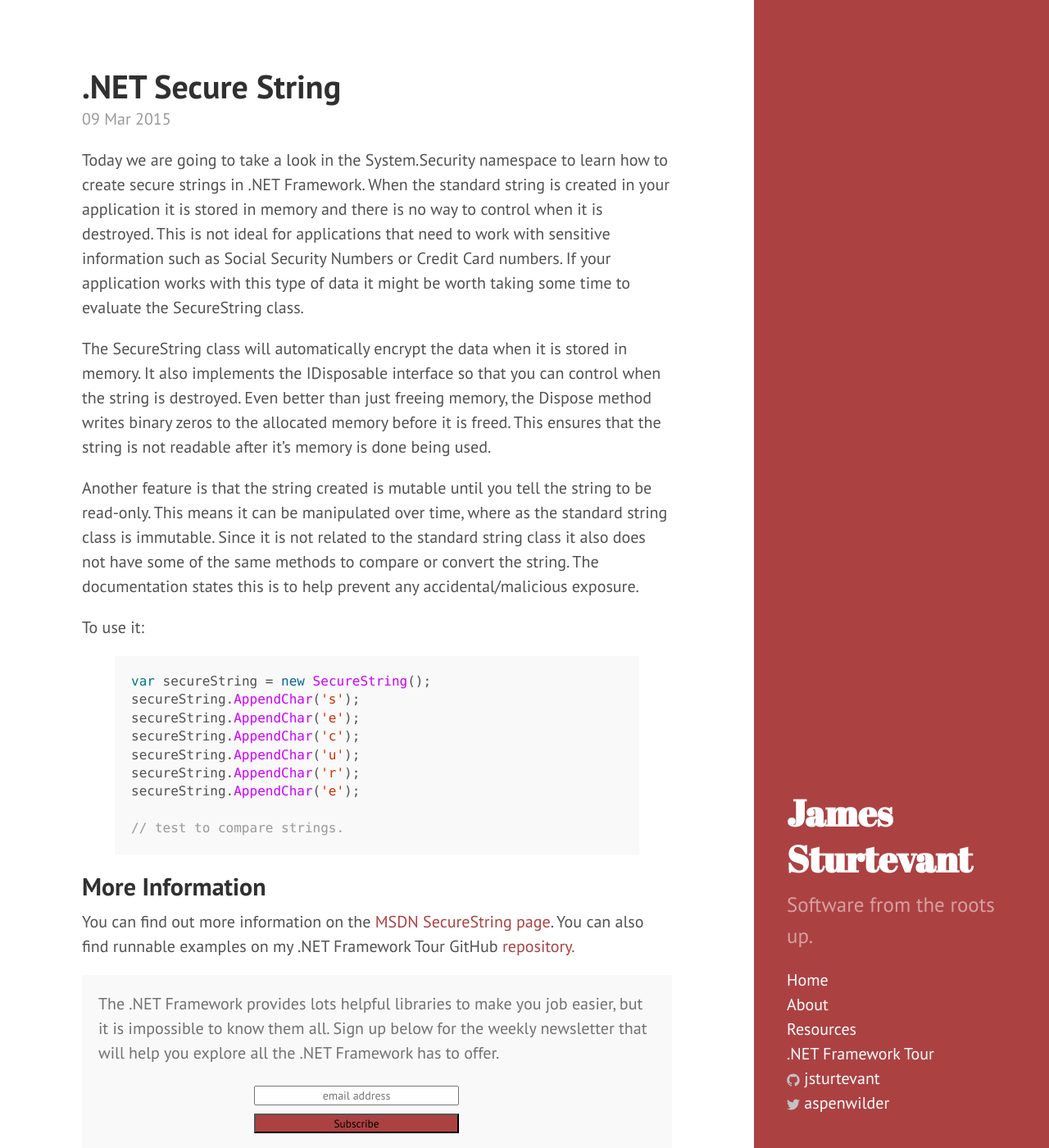
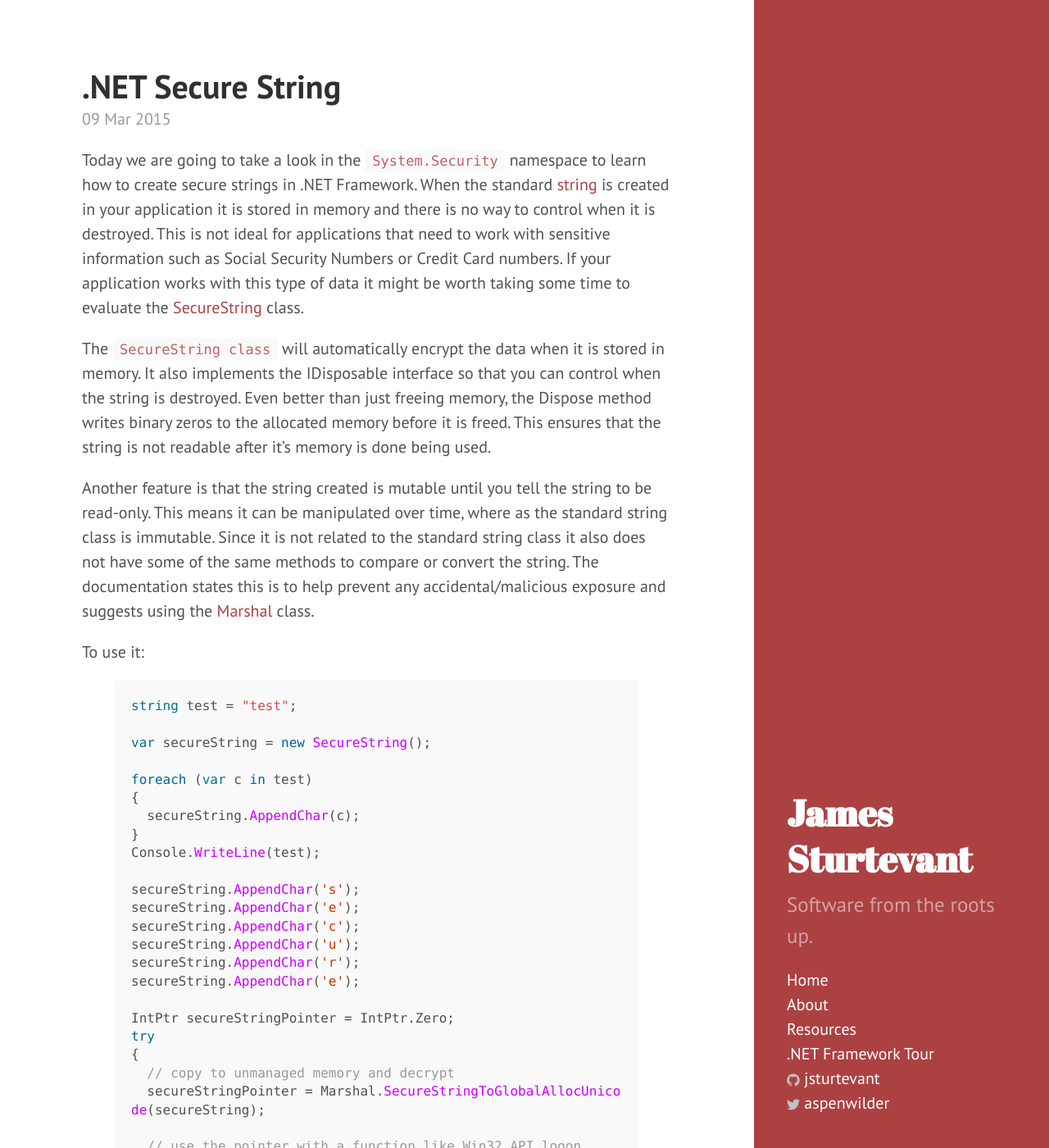
Before and after one commit to jsturtevant/jsturtevant.github.io, a Jekyll site: the page built from _posts/2015-03-09-net-secure-string.markdown, in a window 1280 px wide and 1400 px high. Shown: the whole window at 82% size. Built offline with Jekyll 4.4.1, drawn with Linux system fonts in a browser that asks for light colours; Markdown is read by kramdown in place of the engine named in the settings; comment, search, counter and statistics services are not loaded; some of the changed text lies outside the part shown.

Commit message:
final draft

````diff
--- a/_posts/2015-03-09-net-secure-string.markdown
+++ b/_posts/2015-03-09-net-secure-string.markdown
@@ -8,16 +8,25 @@ categories:
 ---
 
 
-Today we are going to take a look in the System.Security namespace to learn how to create secure strings in .NET Framework.  When the standard string is created in your application it is stored in memory and there is no way to control when it is destroyed.  This is not ideal for applications that need to work with sensitive information such as Social Security Numbers or Credit Card numbers.  If your application works with this type of data it might be worth taking some time to evaluate the SecureString class.
+Today we are going to take a look in the ```System.Security``` namespace to learn how to create secure strings in .NET Framework.  When the standard [string](https://msdn.microsoft.com/en-us/library/362314fe.aspx) is created in your application it is stored in memory and there is no way to control when it is destroyed.  This is not ideal for applications that need to work with sensitive information such as Social Security Numbers or Credit Card numbers.  If your application works with this type of data it might be worth taking some time to evaluate the [SecureString](https://msdn.microsoft.com/en-us/library/system.security.securestring(v=vs.110).aspx) class.
 
-The SecureString class will automatically encrypt the data when it is stored in memory.   It also implements the IDisposable interface so that you can control when the string is destroyed.  Even better than just freeing memory, the Dispose method writes binary zeros to the allocated memory before it is freed.  This ensures that the string is not readable after it's memory is done being used.
+The ```SecureString class``` will automatically encrypt the data when it is stored in memory.   It also implements the IDisposable interface so that you can control when the string is destroyed.  Even better than just freeing memory, the Dispose method writes binary zeros to the allocated memory before it is freed.  This ensures that the string is not readable after it's memory is done being used.
 
-Another feature is that the string created is mutable until you tell the string to be read-only.  This means it can be manipulated over time, where as the standard string class is immutable.  Since it is not related to the standard string class it also does not have some of the same methods to compare or convert the string.  The documentation states this is to help prevent any accidental/malicious exposure.
+Another feature is that the string created is mutable until you tell the string to be read-only.  This means it can be manipulated over time, where as the standard string class is immutable.  Since it is not related to the standard string class it also does not have some of the same methods to compare or convert the string.  The documentation states this is to help prevent any accidental/malicious exposure and suggests using the [Marshal](https://msdn.microsoft.com/en-us/library/system.runtime.interopservices.marshal(v=vs.110).aspx) class.
 
 To use it:
 
 {% highlight csharp %}
+string test = "test";
+
 var secureString = new SecureString();
+
+foreach (var c in test)
+{
+  secureString.AppendChar(c);
+}
+Console.WriteLine(test);
+
 secureString.AppendChar('s');
 secureString.AppendChar('e');
 secureString.AppendChar('c');
@@ -25,8 +34,28 @@ secureString.AppendChar('u');
 secureString.AppendChar('r');
 secureString.AppendChar('e');
 
-// test to compare strings.
+IntPtr secureStringPointer = IntPtr.Zero;
+try
+{
+  // copy to unmanaged memory and decrypt
+  secureStringPointer = Marshal.SecureStringToGlobalAllocUnicode(secureString);
+
+  // use the pointer with a function like Win32 API logon
+  // Full example at https://msdn.microsoft.com/en-us/library/system.runtime.interopservices.marshal.securestringtoglobalallocunicode(v=vs.110).aspx
+  // returnValue = LogonUser(userName, domainName, secureStringPointer, LOGON32_LOGON_INTERACTIVE, LOGON32_PROVIDER_DEFAULT, ref tokenHandle);
+}
+finally
+{
+  Marshal.ZeroFreeBSTR(secureStringPointer);
+}
 {% endhighlight %}
 
 ## More Information
-You can find out more information on the [MSDN SecureString page](https://msdn.microsoft.com/en-us/library/system.security.securestring%28v=vs.110%29.aspx).   You can also find runnable examples on my .NET Framework Tour GitHub [repository.](https://github.com/jsturtevant/DotNetTour)
+.NET Api's that use the ```SecureString``` class are:
+
+- [System.Diagnostics.Process.Start](https://msdn.microsoft.com/en-us/library/ed04yy3t(v=vs.110).aspx)
+- [WPF's  System.Windows.Controls.PasswordBox](https://msdn.microsoft.com/en-us/library/system.windows.controls.passwordbox.securepassword(v=vs.110).aspx)
+-  [System.Security.Cryptography.X509Certificates.X509Certificate2](https://msdn.microsoft.com/en-us/library/ms148419(v=vs.110).aspx)
+
+You can find out more information on the [MSDN SecureString page](https://msdn.mi( System.Windows.Controls)crosoft.com/en-us/library/system.security.securestring%28v=vs.110%29.aspx). And the [original announcements](http://blogs.msdn.com/b/shawnfa/archive/2006/11/01/securestring-redux.aspx) on the the .NET Security Blog  has good information on why ```SecureString``` is designed the way it is.
+I did use it in some the [samples](https://github.com/jsturtevant/DotNetTour) but you will find that I don't have to many real world examples other than taking a WPF form which takes a password and encrpyts a X509 Certificate.   If you have any good examples on how to use this class let me know.
````
